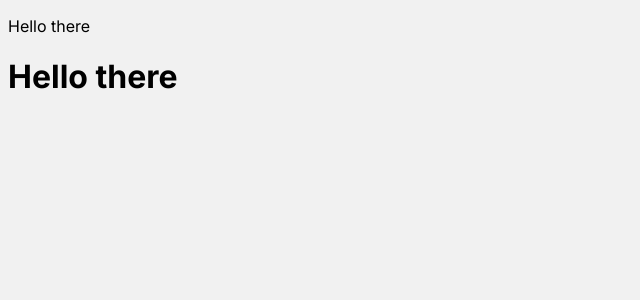
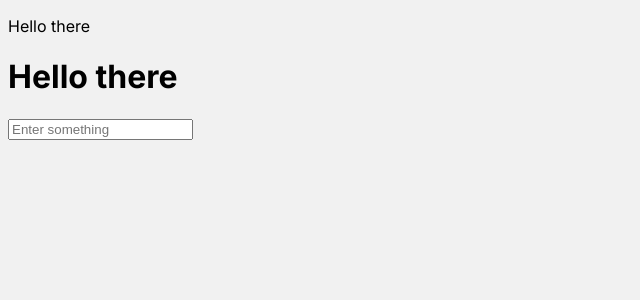
Before and after one commit to WillCBurroughs/gol-d-ToDoList, a Next.js app in the folder gol-dlist/: page / in a window 1280 px wide. Shown: the top 300 px of the page, without its empty margins (0-640 px from the left). Built offline with nearby package versions, Linux system fonts and the light colour scheme.

Commit message:
Adding input

```diff
--- /dev/null
+++ b/gol-dlist/src/app/components/atoms/Input.js
@@ -0,0 +1,10 @@
+// components/Input.js
+import React from 'react';
+
+export default function Input(props) {
+  return (
+    <div>
+        <input className={props.passclasses} placeholder={props.textToPass} />
+    </div>
+  );
+}
--- a/gol-dlist/src/app/globals.css
+++ b/gol-dlist/src/app/globals.css
@@ -1,4 +1,4 @@
 
-Body {
+body {
   background-color: #F1F1F1;
 }
--- a/gol-dlist/src/app/page.js
+++ b/gol-dlist/src/app/page.js
@@ -2,16 +2,19 @@
 import Image from 'next/image'
 import styles from './page.module.css'
 import React, {useState, useEffect} from 'react'
-import Makep from './components/atoms/Makep'
+import Makep from './components/atoms/makep'
 import Makeh from './components/atoms/Makeh'
+import Input from './components/atoms/Input'
 
 export default function Home() {
   return (
     <main className={styles.main}>
-      <body className={styles.myBody}>
+
         <Makep className="" textToPass="Hello there" />
         <Makeh className="" textToPass="Hello there" />
-      </body>
+        <Input passclasses="your-class-name" textToPass="Enter something" />
+
+
     </main>
   )
 }
```
